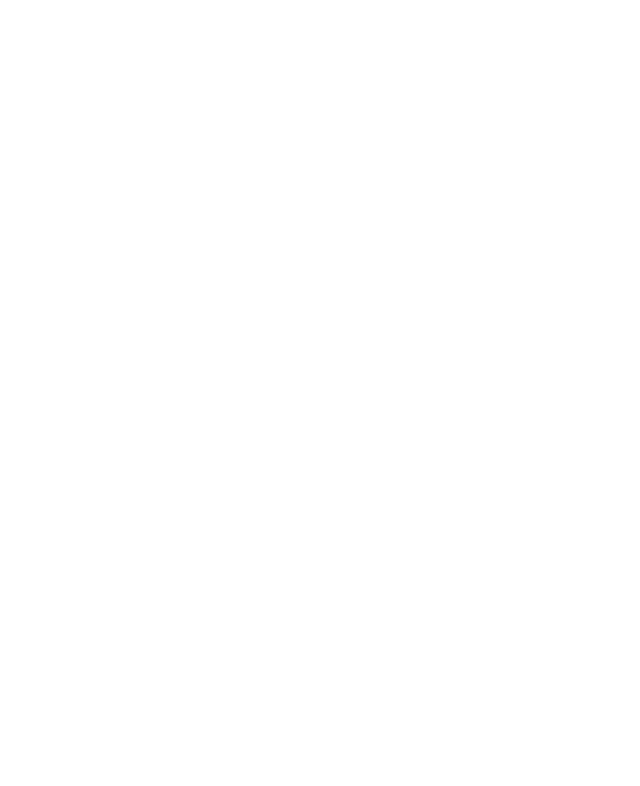
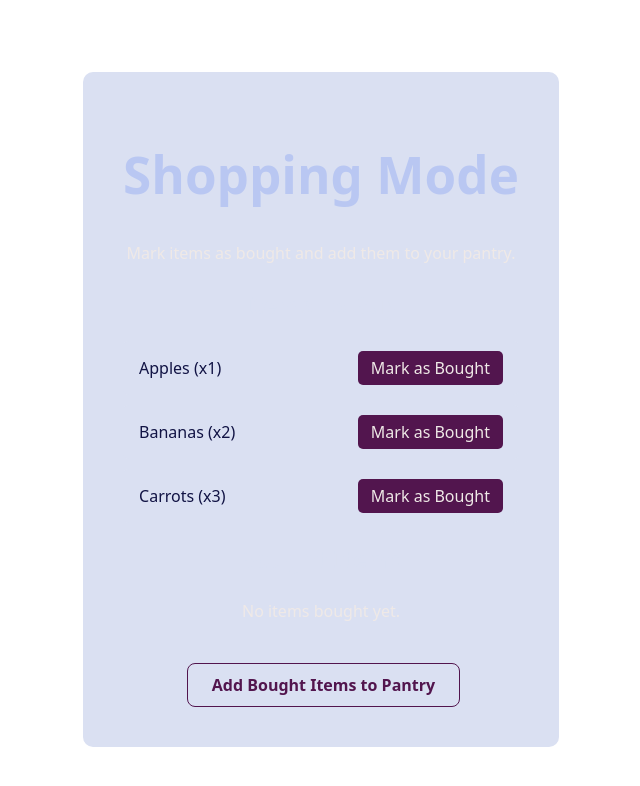
Before and after one commit to MimocaShelf/PantryTracker, a React (Vite) app: page /shoppingMode in a window 1280 px wide. Before the commit this address had no page. Shown: the top 786 px of the page, without its empty margins (319-959 px from the left). Built offline with nearby package versions, Linux system fonts and the light colour scheme.

Commit message:
Shopping Mode feature added

```diff
--- a/src/app.jsx
+++ b/src/app.jsx
@@ -12,6 +12,7 @@
 import Signup from './signup.jsx';
 import React from 'react';
 import NutritionLogic from "./pantry/nutritionLogic.jsx";
+import ShoppingMode from "./ShoppingMode.jsx";
 // import './sql/app.js';
 // import './nutritionLogic.js';
 
@@ -27,6 +28,7 @@
             <Route path="/user" element={<User />} />
             <Route path="/household" element={<Household />} />
             <Route path="/shoppingList" element={<ShoppingList />} />
+            <Route path="/shoppingMode" element={<ShoppingMode />} />
             <Route path="/login" element={<Login />} />
             <Route path="/signup" element={<Signup />} />
             <Route path="/pantryView" element={<PantryView />} />
--- a/src/home.jsx
+++ b/src/home.jsx
@@ -12,7 +12,8 @@
                 <li id="homeList"><Link to="/nutrition">Go to Nutrition</Link></li>
                 <li id="homeList"><Link to="/mealPrep">Go to Meal Prep</Link></li>
                 <li id="homeList"><Link to="/user">Go to User</Link></li>
-                <li id="homeList"><Link to="/shoppingList">Go to Shopping List</Link></li>
+                <li id="homeList"><Link to="/shoppingList">Shopping List</Link></li>
+                <li id="homeList"><Link to="/shoppingMode">Shopping Mode</Link></li>
                 <li id="homeList"><Link to="/login">Login</Link></li>
                 <li id="homeList"><Link to="/signup">Signup</Link></li>
             </ul>
--- a/src/shoppingList.jsx
+++ b/src/shoppingList.jsx
@@ -1,28 +1,54 @@
-import React, { useState } from 'react';
-import { Link } from 'react-router-dom';
+import React, { useState, useEffect } from 'react';
+import { useNavigate } from 'react-router-dom';
+import './style.css';
 
 function ShoppingList() {
     const [items, setItems] = useState([
         { name: 'Apples', quantity: 1 },
         { name: 'Bananas', quantity: 2 },
         { name: 'Carrots', quantity: 3 },
-    ]); // Pre-added items with quantities
-    const [inputValue, setInputValue] = useState(''); // State to store the current input value
-    const [quantityValue, setQuantityValue] = useState(1); // State to store the quantity value
+    ]);
+    const [inputValue, setInputValue] = useState('');
+    const [quantityValue, setQuantityValue] = useState(1);
+
+    // Fetch low stock items from the backend
+    const [lowStockRecommendations, setLowStockRecommendations] = useState([]);
+
+    useEffect(() => {
+        fetch('http://localhost:3001/getLowStockItems')
+            .then(res => res.json())
+            .then(data => {
+                setLowStockRecommendations(
+                    data.filter(
+                        stockItem =>
+                            !items.some(
+                                item =>
+                                    item.name.toLowerCase() ===
+                                    stockItem.item_name.toLowerCase()
+                            )
+                    )
+                );
+            });
+    }, [items]);
 
     // Function to handle adding an item
     const addItem = () => {
-        if (inputValue.trim() !== '' && quantityValue > 0) {
+        if (
+            inputValue.trim() !== '' &&
+            quantityValue > 0 &&
+            Number.isInteger(quantityValue)
+        ) {
             setItems([...items, { name: inputValue.trim(), quantity: quantityValue }]);
-            setInputValue(''); // Clear the input field
-            setQuantityValue(1); // Reset the quantity field
+            setInputValue('');
+            setQuantityValue(1);
         }
     };
 
     // Function to handle removing an item
     const removeItem = (index) => {
-        const newItems = items.filter((_, i) => i !== index);
-        setItems(newItems);
+        const updatedItems = [...items];
+        updatedItems.splice(index, 1);
+        setItems(updatedItems);
     };
 
     // Function to increase the quantity of an item
@@ -36,96 +62,138 @@
     // Function to decrease the quantity of an item
     const decreaseQuantity = (index) => {
         const updatedItems = items.map((item, i) =>
-            i === index && item.quantity > 1 ? { ...item, quantity: item.quantity - 1 } : item
+            i === index && item.quantity > 1
+                ? { ...item, quantity: item.quantity - 1 }
+                : item
         );
         setItems(updatedItems);
     };
 
+    // Add recommended item to shopping list
+    const addRecommendedItem = (name) => {
+        setItems([...items, { name, quantity: 1 }]);
+    };
+
+    // Add navigation to shopping mode
+    const navigate = useNavigate();
+
     return (
-        <div>
-            {/* Back Button */}
-            <Link
-                to="/"
+        <div className="genericContentBox" style={{ maxWidth: 600, margin: '40px auto' }}>
+            <h1>Shopping List</h1>
+            <button
                 style={{
-                    position: 'absolute',
-                    top: '10px',
-                    left: '10px',
-                    textDecoration: 'none',
-                    padding: '5px 10px',
-                    backgroundColor: '#f0f0f0',
-                    border: '1px solid #ccc',
-                    borderRadius: '5px',
-                    color: '#333',
+                    marginBottom: '24px',
+                    background: 'var(--lavender)',
+                    color: 'var(--purple)',
+                    border: '1px solid var(--purple)',
+                    borderRadius: '8px',
+                    padding: '10px 24px',
+                    fontWeight: 600,
+                    cursor: 'pointer',
                 }}
+                onClick={() => navigate('/shoppingMode')}
             >
-                &larr; Back to Home
-            </Link>
-
-            <h1 style={{ marginTop: '50px' }}>Shopping List</h1>
-            <div>
+                Go to Shopping Mode
+            </button>
+            <div style={{ marginBottom: '24px' }}>
                 <input
                     type="text"
-                    placeholder="Add an item"
+                    placeholder="Item name"
                     value={inputValue}
                     onChange={(e) => setInputValue(e.target.value)}
+                    style={{
+                        padding: '8px',
+                        borderRadius: '6px',
+                        border: '1px solid #ccc',
+                        marginRight: '10px',
+                        width: '40%',
+                    }}
                 />
                 <input
                     type="number"
                     placeholder="Quantity"
                     value={quantityValue}
-                    onChange={(e) => setQuantityValue(Number(e.target.value))}
-                    style={{ marginLeft: '10px', width: '80px' }}
+                    min={1}
+                    onChange={(e) => {
+                        const val = Number(e.target.value);
+                        setQuantityValue(val < 1 ? 1 : Math.floor(val));
+                    }}
+                    style={{
+                        padding: '8px',
+                        borderRadius: '6px',
+                        border: '1px solid #ccc',
+                        width: '80px',
+                        marginRight: '10px',
+                    }}
                 />
-                <button onClick={addItem} style={{ marginLeft: '10px' }}>
-                    Add Item
-                </button>
+                <button onClick={addItem}>Add Item</button>
             </div>
-            <ul>
-                {items.map((item, index) => (
-                    <li key={index} style={{ marginBottom: '10px' }}>
-                        {item.name} (x{item.quantity})
-                        <button
-                            onClick={() => decreaseQuantity(index)}
-                            style={{
-                                marginLeft: '10px',
-                                padding: '5px 10px',
-                                backgroundColor: '#f8d7da',
-                                border: '1px solid #f5c6cb',
-                                borderRadius: '5px',
-                                color: '#721c24',
-                            }}
-                        >
-                            -
-                        </button>
-                        <button
-                            onClick={() => increaseQuantity(index)}
-                            style={{
-                                marginLeft: '5px',
-                                padding: '5px 10px',
-                                backgroundColor: '#d4edda',
-                                border: '1px solid #c3e6cb',
-                                borderRadius: '5px',
-                                color: '#155724',
-                            }}
-                        >
-                            +
-                        </button>
-                        <button
-                            onClick={() => removeItem(index)}
-                            style={{
-                                marginLeft: '10px',
-                                padding: '5px 10px',
-                                backgroundColor: '#f0f0f0',
-                                border: '1px solid #ccc',
-                                borderRadius: '5px',
-                                color: '#333',
-                            }}
-                        >
+
+            <ul style={{ padding: 0, listStyle: 'none', marginBottom: '32px' }}>
+                {items.map((item, idx) => (
+                    <li
+                        key={idx}
+                        style={{
+                            display: 'flex',
+                            alignItems: 'center',
+                            justifyContent: 'space-between',
+                            background: 'var(--lavender)',
+                            color: 'var(--blue)',
+                            borderRadius: '6px',
+                            padding: '10px 16px',
+                            marginBottom: '10px',
+                        }}
+                    >
+                        <span>
+                            {item.name} &nbsp;
+                            <button onClick={() => decreaseQuantity(idx)} style={{ padding: '2px 8px', marginLeft: '8px', marginRight: '4px' }}>-</button>
+                            {item.quantity}
+                            <button onClick={() => increaseQuantity(idx)} style={{ padding: '2px 8px', marginLeft: '4px', marginRight: '8px' }}>+</button>
+                        </span>
+                        <button onClick={() => removeItem(idx)} style={{ background: 'var(--purple)', color: 'var(--white)' }}>
                             Remove
                         </button>
                     </li>
                 ))}
             </ul>
+
+            {/* Recommendation Section */}
+            <div
+                style={{
+                    marginTop: '30px',
+                    padding: '15px',
+                    background: 'var(--blue)',
+                    border: '1px solid var(--purple)',
+                    borderRadius: '8px',
+                }}
+            >
+                <h2 id="lavender-text">Recommended: Low Stock Items</h2>
+                {lowStockRecommendations.length === 0 ? (
+                    <p style={{ color: 'var(--white)' }}>All pantry items are sufficiently stocked!</p>
+                ) : (
+                    <ul style={{ listStyle: 'none', padding: 0 }}>
+                        {lowStockRecommendations.map((item, idx) => (
+                            <li key={idx} style={{ marginBottom: '8px', color: 'var(--white)' }}>
+                                {item.item_name} (Current: {item.quantity})
+                                <button
+                                    style={{
+                                        marginLeft: '10px',
+                                        padding: '3px 10px',
+                                        backgroundColor: 'var(--lavender)',
+                                        border: '1px solid var(--purple)',
+                                        borderRadius: '5px',
+                                        color: 'var(--purple)',
+                                        cursor: 'pointer',
+                                    }}
+                                    onClick={() => addRecommendedItem(item.item_name)}
+                                >
+                                    Add to List
+                                </button>
+                            </li>
+                        ))}
+                    </ul>
+                )}
+            </div>
         </div>
     );
 }
--- /dev/null
+++ b/src/shoppingMode.jsx
@@ -0,0 +1,125 @@
+import React, { useState } from 'react';
+import './style.css';
+
+function ShoppingMode() {
+    const [itemsToBuy, setItemsToBuy] = useState([
+        { name: 'Apples', quantity: 1 },
+        { name: 'Bananas', quantity: 2 },
+        { name: 'Carrots', quantity: 3 },
+    ]);
+    const [boughtItems, setBoughtItems] = useState([]);
+    const [message, setMessage] = useState('');
+
+    // Mark item as bought
+    const markAsBought = (idx) => {
+        const item = itemsToBuy[idx];
+        setBoughtItems([...boughtItems, item]);
+        setItemsToBuy(itemsToBuy.filter((_, i) => i !== idx));
+    };
+
+    // Send bought items to the backend to add to the DB
+    const syncBoughtItems = async () => {
+        let success = true;
+        for (const item of boughtItems) {
+            const res = await fetch('http://localhost:3001/addPantryItem', {
+                method: 'POST',
+                headers: { 'Content-Type': 'application/json' },
+                body: JSON.stringify({
+                    item_name: item.name,
+                    quantity: item.quantity,
+                    unit: 'units',
+                    pantry_id: 1,
+                }),
+            });
+            if (!res.ok) success = false;
+        }
+        setMessage(success ? 'All bought items added to pantry!' : 'Some items failed to sync.');
+        setBoughtItems([]);
+    };
+
+    return (
+        <div className="genericContentBox" style={{ maxWidth: 600, margin: '40px auto' }}>
+            <h1 id="lavender-text">Shopping Mode</h1>
+            <p style={{ color: 'var(--white)' }}>
+                Mark items as bought and add them to your pantry.
+            </p>
+
+            <h2 style={{ color: 'var(--lavender)' }}>Items To Buy</h2>
+            <ul style={{ listStyle: 'none', padding: 0 }}>
+                {itemsToBuy.length === 0 && <li style={{ color: 'var(--white)' }}>All items bought!</li>}
+                {itemsToBuy.map((item, idx) => (
+                    <li
+                        key={idx}
+                        style={{
+                            background: 'var(--lavender)',
+                            color: 'var(--blue)',
+                            borderRadius: '6px',
+                            padding: '10px 16px',
+                            marginBottom: '10px',
+                            display: 'flex',
+                            alignItems: 'center',
+                            justifyContent: 'space-between',
+                        }}
+                    >
+                        <span>
+                            {item.name} (x{item.quantity})
+                        </span>
+                        <button
+                            style={{
+                                background: 'var(--purple)',
+                                color: 'var(--white)',
+                                borderRadius: '5px',
+                                padding: '5px 12px',
+                                cursor: 'pointer',
+                            }}
+                            onClick={() => markAsBought(idx)}
+                        >
+                            Mark as Bought
+                        </button>
+                    </li>
+                ))}
+            </ul>
+
+            <h2 style={{ color: 'var(--lavender)' }}>Bought Items</h2>
+            <ul style={{ listStyle: 'none', padding: 0 }}>
+                {boughtItems.length === 0 && <li style={{ color: 'var(--white)' }}>No items bought yet.</li>}
+                {boughtItems.map((item, idx) => (
+                    <li
+                        key={idx}
+                        style={{
+                            background: 'var(--blue)',
+                            color: 'var(--white)',
+                            borderRadius: '6px',
+                            padding: '10px 16px',
+                            marginBottom: '10px',
+                        }}
+                    >
+                        {item.name} (x{item.quantity})
+                    </li>
+                ))}
+            </ul>
+
+            <button
+                onClick={syncBoughtItems}
+                disabled={boughtItems.length === 0}
+                style={{
+                    marginTop: '20px',
+                    background: 'var(--lavender)',
+                    color: 'var(--purple)',
+                    border: '1px solid var(--purple)',
+                    borderRadius: '8px',
+                    padding: '10px 24px',
+                    fontWeight: 600,
+                    cursor: boughtItems.length === 0 ? 'not-allowed' : 'pointer',
+                }}
+            >
+                Add Bought Items to Pantry
+            </button>
+            {message && (
+                <div style={{ marginTop: '16px', color: 'var(--white)' }}>{message}</div>
+            )}
+        </div>
+    );
+}
+
+export default ShoppingMode;
```
Also changed, not shown: package.json (+15 -1 lines), 2 other files (tests, documents, lock files or other folders).
